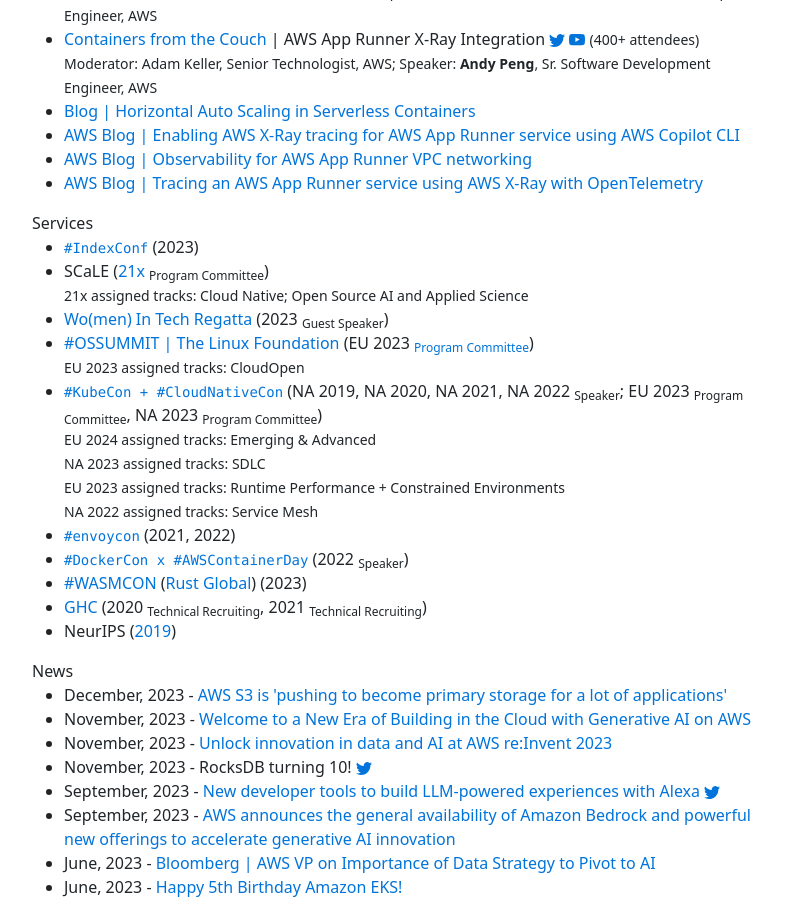
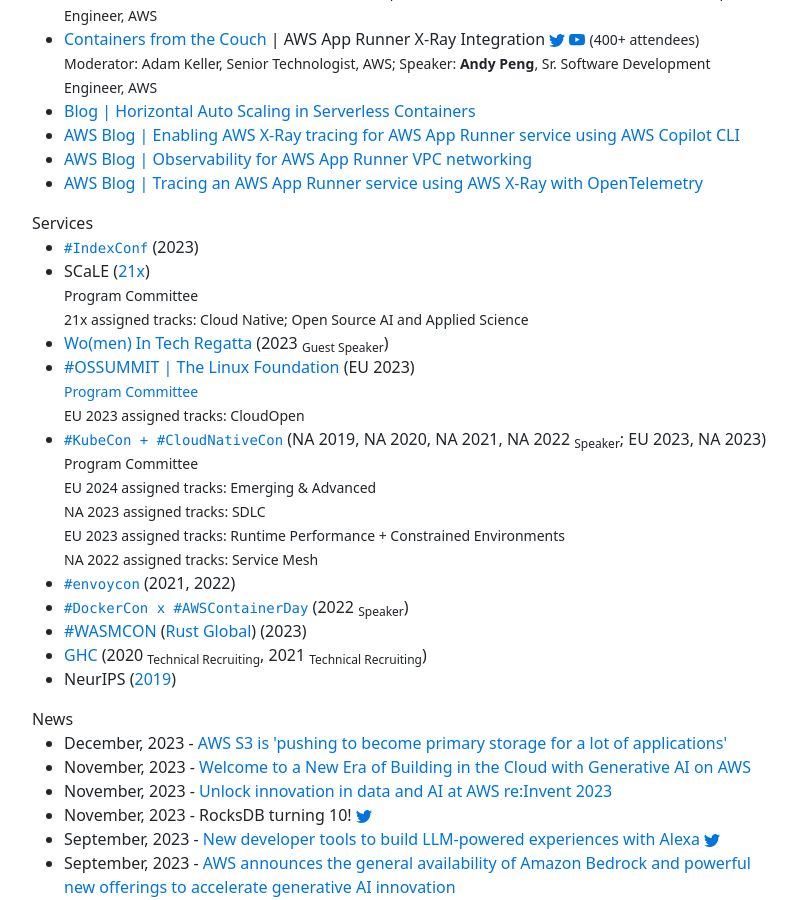
Before and after one commit to gfw001/gfw001.github.io, a Jekyll site: the page index.html, which Jekyll copies as it is, in a window 1280 px wide and 900 px high, scrolled down 1175 px. Shown: the whole window, without its empty margins (50-847 px from the left). Built offline with Jekyll 4.4.1, drawn with Linux system fonts in a browser that asks for light colours.

Commit message:
Update index.html

```diff
--- a/index.html
+++ b/index.html
@@ -259,18 +259,21 @@
 		<a href="https://rockset.com/index-conf"><code>#IndexConf</code></a> (2023)
 	</li>
 	<li>
-		SCaLE (<a href="https://www.socallinuxexpo.org/scale/21x">21x</a> <sub>Program Committee</sub>)<br>
+		SCaLE (<a href="https://www.socallinuxexpo.org/scale/21x">21x</a>)<br>
+		<small>Program Committee</small><br>
 		<small>21x assigned tracks: Cloud Native; Open Source AI and Applied Science</small>
 	</li>
 	<li>
 		<a href="https://www.womenintechregatta.com/links">Wo(men) In Tech Regatta</a> (2023 <sub>Guest Speaker</sub>)
 	</li>
 	<li>
-		<a href="https://events.linuxfoundation.org/open-source-summit-north-america/">#OSSUMMIT | The Linux Foundation</a> (EU 2023 <sub><a href="https://events.linuxfoundation.org/archive/2023/open-source-summit-europe/program/program-committee/">Program Committee</a></sub>)<br>
+		<a href="https://events.linuxfoundation.org/open-source-summit-north-america/">#OSSUMMIT | The Linux Foundation</a> (EU 2023)<br>
+		<small><a href="https://events.linuxfoundation.org/archive/2023/open-source-summit-europe/program/program-committee/">Program Committee</a></small><br>
 		<small>EU 2023 assigned tracks: CloudOpen</small>
 	</li>
 	<li>
-		<code><a href="https://events.linuxfoundation.org/kubecon-cloudnativecon-north-america/">#KubeCon + #CloudNativeCon</a></code> (NA 2019, NA 2020, NA 2021, NA 2022 <sub>Speaker</sub>; EU 2023 <sub>Program Committee</sub>, NA 2023 <sub>Program Committee</sub>)<br>
+		<code><a href="https://events.linuxfoundation.org/kubecon-cloudnativecon-north-america/">#KubeCon + #CloudNativeCon</a></code> (NA 2019, NA 2020, NA 2021, NA 2022 <sub>Speaker</sub>; EU 2023, NA 2023)<br>
+		<small>Program Committee</small> <br>
 		<small>EU 2024 assigned tracks: Emerging & Advanced</small> <br>
 		<small>NA 2023 assigned tracks: SDLC</small> <br>
 		<small>EU 2023 assigned tracks: Runtime Performance + Constrained Environments</small> <br>
```
